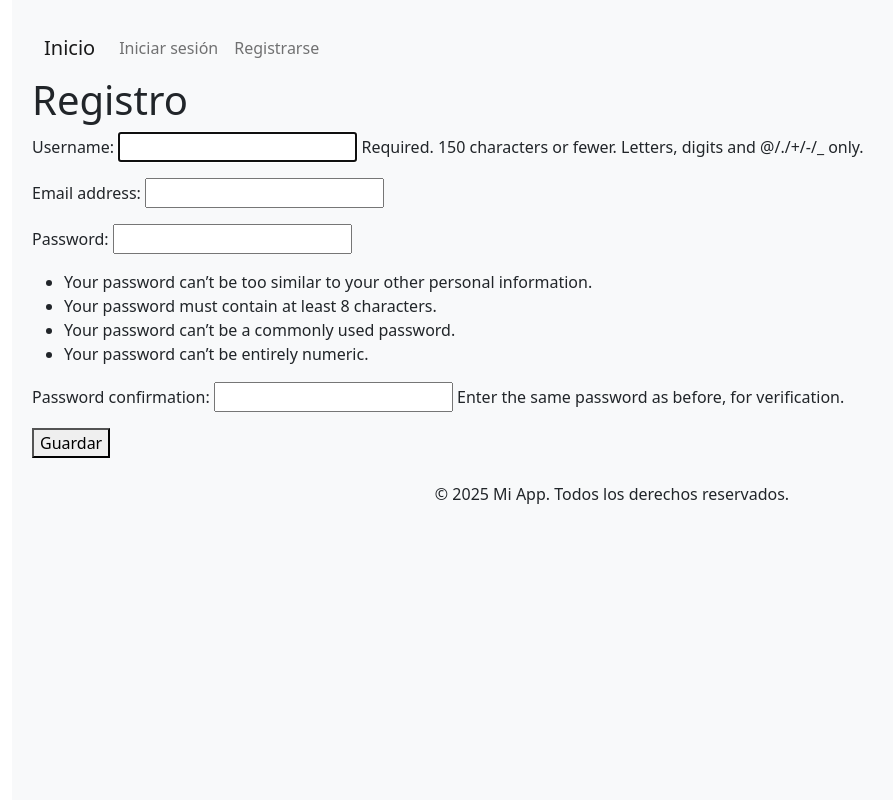
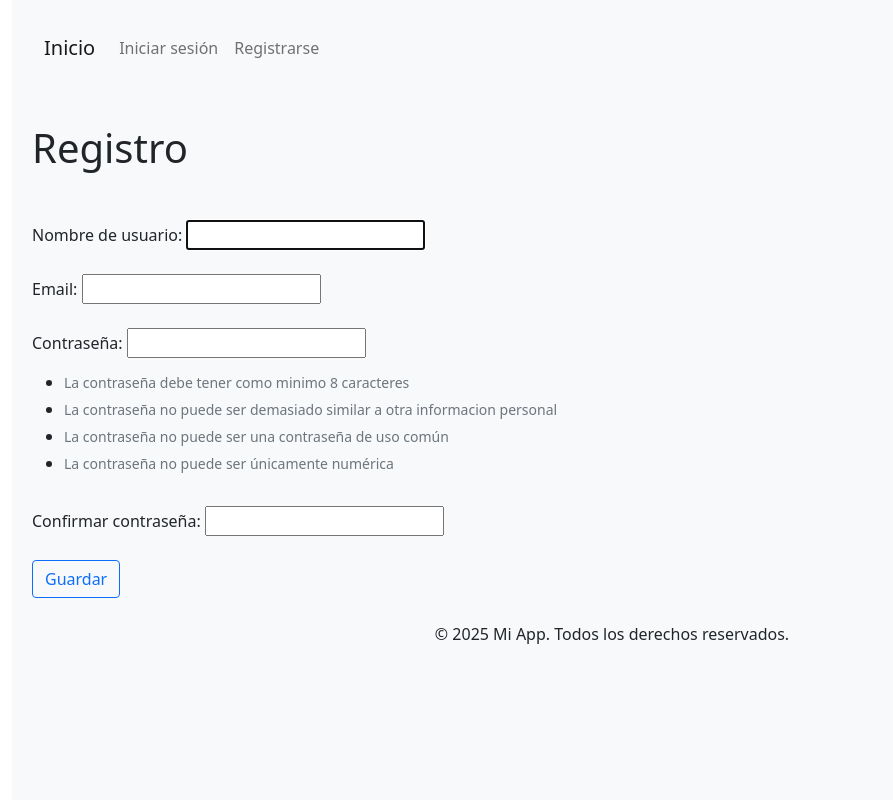
Before and after one commit to MarcosGomez66/crud-Django, a Django app: page /registro/ in a window 1280 px wide. Shown: the whole page, without its empty margins (28-921 px from the left). Run offline with Django 5.2, Linux system fonts and the light colour scheme.

Commit message:
se continua aplicando bootstarp a las demas vistas

```diff
--- a/core/templates/base.html
+++ b/core/templates/base.html
@@ -19,7 +19,7 @@
 </head>
 <body>
     <div class="main-wrapper bg-light">
-        <nav class="navbar navbar-expand-lg navbar-light bg-light">
+        <nav class="navbar navbar-expand-sm navbar-light bg-light">
             <div class="container-fluid">
                 <a class="navbar-brand" href="{% url 'home' %}">Inicio</a>
                 <button class="navbar-toggler" type="button" data-bs-toggle="collapse" data-bs-target="#navbarNav" aria-controls="navbarNav" aria-expanded="false" aria-label="Toggle navigation">
--- a/core/templates/registro.html
+++ b/core/templates/registro.html
@@ -1,13 +1,52 @@
 {% extends 'base.html' %}
-
+{% load static %}
 {% block title %}Registro{% endblock %}
 
 {% block content %}
-  <h1>Registro</h1>
-
-  <form method="POST">
+<div class="contenedor">
+  <h1 class="mt-5">Registro</h1>
+  {% if form.errors %}
+    <div class="alert alert-danger" role="alert">
+      Por favor, corrige los errores en el formulario.
+    </div>
+  {% endif %}
+  <form method="post">
     {% csrf_token %}
-    {{ form.as_p }}
-    <button type="submit">Guardar</button>
+    <div class="row mb-3 mt-5">
+      <div class="col">
+        <label for="exampleInputEmail1" class="form-label">Nombre de usuario: {{ form.username }}</label>
+      </div>
+    </div>
+    <div class="row mb-3">
+      <div class="col">
+        <label for="exampleInputEmail1" class="form-label">Email: {{ form.email }}</label>
+      </div>
+    </div>
+    <div class="row mb-3">
+      <div class="col">
+        <label for="exampleInputPassword1" class="form-label">Contraseña: {{ form.password1 }}</label>
+        <ul>
+          <li>
+            <div id="emailHelp" class="form-text">La contraseña debe tener como minimo 8 caracteres</div>
+          </li>
+          <li>
+            <div id="emailHelp" class="form-text">La contraseña no puede ser demasiado similar a otra informacion personal</div>
+          </li>
+          <li>
+            <div id="emailHelp" class="form-text">La contraseña no puede ser una contraseña de uso común</div>
+          </li>
+          <li>
+            <div id="emailHelp" class="form-text">La contraseña no puede ser únicamente numérica</div>
+          </li>
+        </ul>
+      </div>
+    </div>
+    <div class="row mb-3">
+      <div class="col">
+        <label for="exampleInputPassword1" class="form-label">Confirmar contraseña: {{ form.password2 }}</label>
+      </div>
+    </div>
+    <button type="submit" class="btn btn-outline-primary">Guardar</button>
   </form>
+</div>
 {% endblock %}
--- a/static/css/styles.css
+++ b/static/css/styles.css
@@ -6,6 +6,6 @@
 }
 
 .contenedor {
-    padding: 20px;
+
     border-radius: 5px;
 }
```
Also changed, not shown: core/templates/home.html (+6 -2 lines), core/templates/lista.html (+4 -12 lines), core/templates/login.html (+5 -5 lines), core/templates/perfil.html (+28 -10 lines), db.sqlite3, static/img/sin-foto.jpg (added).
